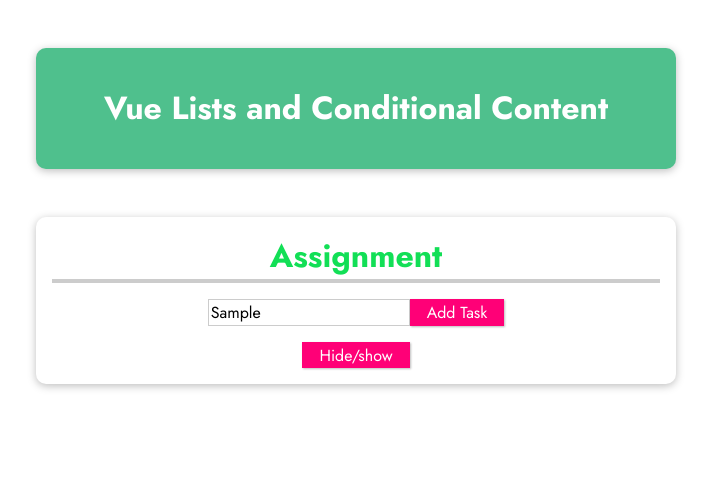
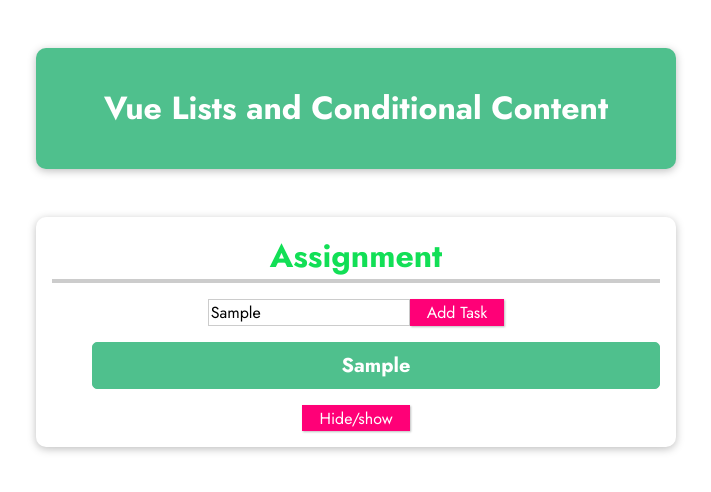
Before and after one commit to Glennplacer/IT-ELEC-3-LESSSON-2-RENDERING_CONDITIONAL_CONTENT, a plain HTML site: page index.html in a window 1280 px wide. Both pictures are taken after typing "Sample" into the empty fields and a click on the button "Add Task". Shown: the whole page, without its empty margins (284-995 px from the left). Drawn offline with nearby package versions, Linux system fonts and the light colour scheme.

Commit message:
Outputing the list

```diff
--- a/index.html
+++ b/index.html
@@ -22,6 +22,7 @@
       <button @click="addTask">Add Task</button>
       <ul>
         <!--Output the list of task here-->
+        <li v-for="task in tasks"> {{ task }}</li>
       </ul>
       <!--Bonus: Also update the button caption-->
       <button>Hide/show</button>
```
